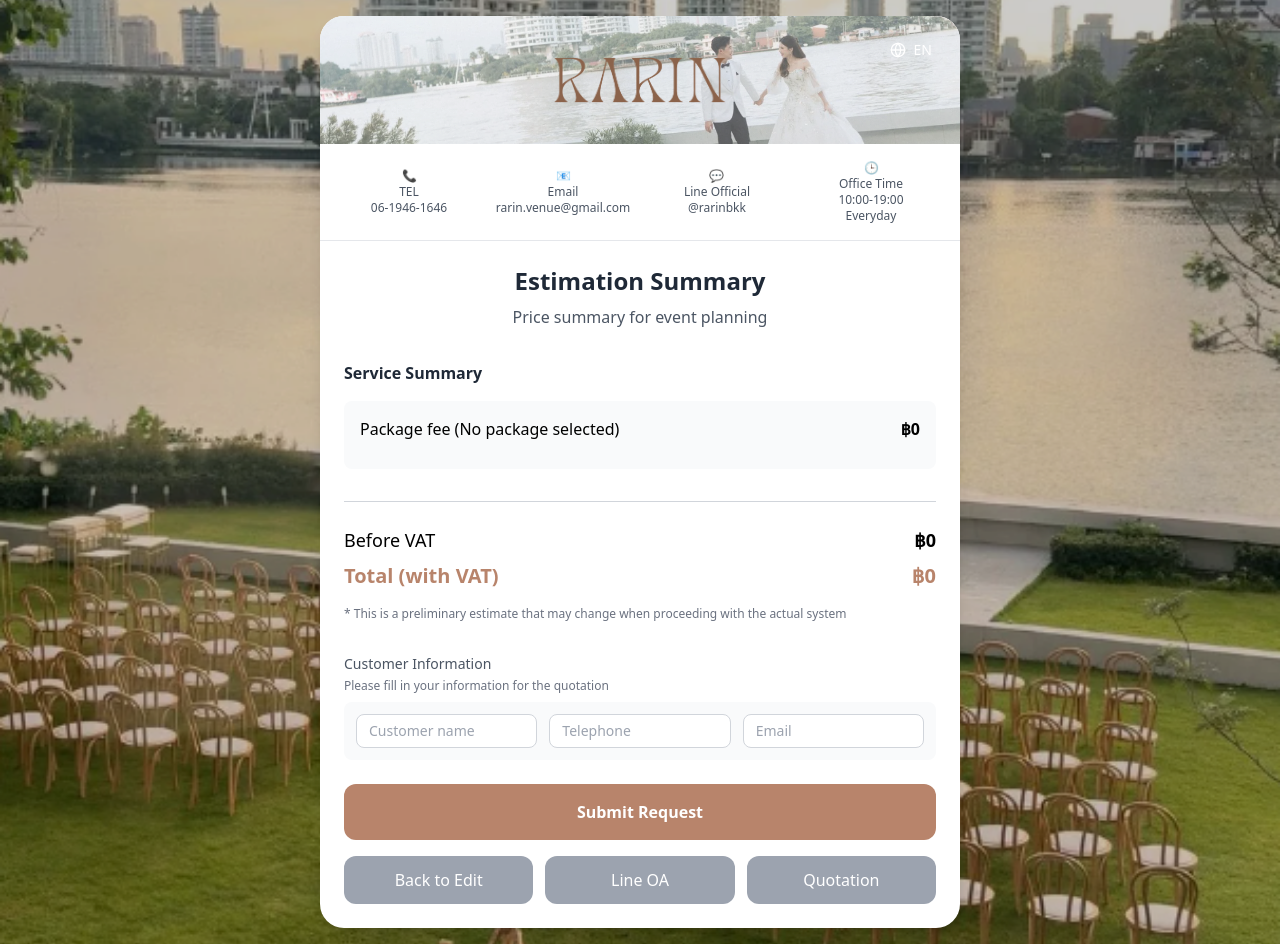
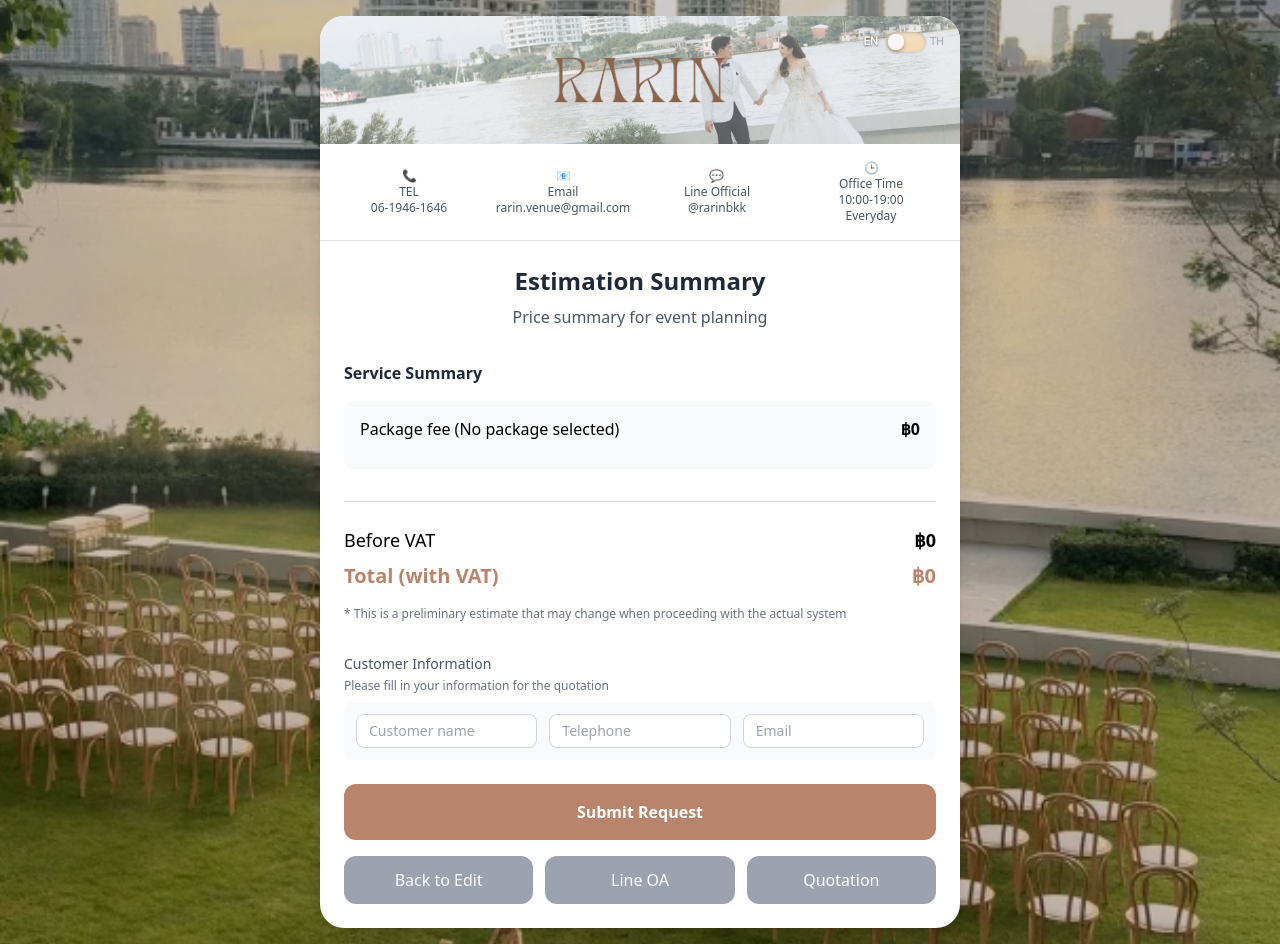
Before and after one commit to kotchapunss/rarin, a React (Vite) app: page /booking-confirmation in a window 1280 px wide. Built offline with nearby package versions, Linux system fonts and the light colour scheme.

Commit message:
fix wording and toggle language

```diff
--- a/package.json
+++ b/package.json
@@ -1,5 +1,5 @@
 {
-  "name": "varavela-selfcal-minimal-brown",
+  "name": "rarin",
   "version": "0.0.1",
   "private": true,
   "type": "module",
--- a/src/components/LanguageToggle.jsx
+++ b/src/components/LanguageToggle.jsx
@@ -1,5 +1,4 @@
 import React from 'react'
-import { Globe } from 'lucide-react'
 import { useStore } from '../store'
 import { useTranslations } from '../i18n'
 
@@ -9,14 +8,16 @@ export default function LanguageToggle() {
 
   return (
     <div className="relative">
-      <button
-        onClick={() => setLanguage(language === 'en' ? 'th' : 'en')}
-        className="flex items-center gap-2 px-3 py-2 rounded-lg text-sm text-white hover:bg-white/10 transition"
-        title={t.language}
-      >
-        <Globe className="w-4 h-4" />
-        <span>{language === 'en' ? 'EN' : 'TH'}</span>
-      </button>
+      <label className={`toggle-switch ${language}`} title={t.language}>
+        <span className="toggle-text en">EN</span>
+        <input
+          type="checkbox"
+          checked={language === 'th'}
+          onChange={() => setLanguage(language === 'en' ? 'th' : 'en')}
+        />
+        <span className="slider"></span>
+        <span className="toggle-text th">TH</span>
+      </label>
     </div>
   )
 }
--- a/src/components/PackageCard.jsx
+++ b/src/components/PackageCard.jsx
@@ -84,7 +84,7 @@ export default function PackageCard({ item, isPopular = false }) {
             <div className="flex items-center gap-4 text-sm text-gray-600">
               {type === 'event' ? (
                 <>
-                  <span>{language === 'th' ? 'ขั้นต่ำ' : 'Min'} ฿{item.minSpend?.toLocaleString() || '0'}</span>
+                  <span>{language === 'th' ? 'ใช้จ่ายขั้นต่ำเกิน' : 'Minimum spending over'} ฿{item.minSpend?.toLocaleString() || '0'}</span>
                   {packageInfo.capacity && (
                     <>
                       <span>•</span>
--- a/src/components/Step4AddonsSelect.jsx
+++ b/src/components/Step4AddonsSelect.jsx
@@ -76,7 +76,6 @@ export default function AddonsSelect() {
             name: budget4Data.items.water_blessing.name,
             shortName: budget4Data.items.water_blessing.shortName,
             description: budget4Data.items.water_blessing.description,
-            minGuests: 50,
             price: 35000,
             type: "checkbox",
             details: budget4Data.items.water_blessing.details
@@ -86,7 +85,6 @@ export default function AddonsSelect() {
             name: budget4Data.items.monk_blessing.name,
             shortName: budget4Data.items.monk_blessing.shortName,
             description: budget4Data.items.monk_blessing.description,
-            minGuests: 30,
             price: 35000,
             type: "checkbox",
             details: budget4Data.items.monk_blessing.details
@@ -96,7 +94,6 @@ export default function AddonsSelect() {
             name: budget4Data.items.tea_ceremony.name,
             shortName: budget4Data.items.tea_ceremony.shortName,
             description: budget4Data.items.tea_ceremony.description,
-            minGuests: 30,
             price: 35000,
             type: "checkbox",
             details: budget4Data.items.tea_ceremony.details
@@ -106,7 +103,6 @@ export default function AddonsSelect() {
             name: budget4Data.items.vow_ceremony.name,
             shortName: budget4Data.items.vow_ceremony.shortName,
             description: budget4Data.items.vow_ceremony.description,
-            minGuests: 40,
             price: 35000,
             type: "checkbox",
             details: budget4Data.items.vow_ceremony.details
@@ -177,7 +173,7 @@ export default function AddonsSelect() {
             id: "western_thai_course_menu",
             name: budget4Data.items.western_thai_course_menu.name,
             description: budget4Data.items.western_thai_course_menu.description,
-            price: 1800,
+            price: 1890,
             type: "auto",
             unit: budget4Data.items.western_thai_course_menu.unit
           }
--- a/src/languages/en.json
+++ b/src/languages/en.json
@@ -94,7 +94,7 @@
   "packagesData": {
     "wedding": {
       "w1": {
-        "name": "Minimoon Light Package",
+        "name": "Mini Moonlight Package",
         "description": "For small wedding not over 50 guests",
         "area": "Moonlight Room",
         "capacity": "Up to 50 guests"
@@ -151,30 +151,30 @@
     "event": {
       "e1": {
         "name": "SMALL",
-        "description": "Minimum Spending ฿30,000",
+        "description": "When spending on food & beverage meets minimum ฿30,000, no venue rental fee applies.",
         "area": "Moonlight Room",
         "capacity": "20-60 guests",
         "maxCapacity": 60
       },
       "e2": {
         "name": "MEDIUM",
-        "description": "Minimum Spending ฿80,000",
+        "description": "When spending on food & beverage meets minimum ฿80,000, no venue rental fee applies.",
         "area": "Ballad Riverside Restaurant",
         "capacity": "51-100 guests",
         "maxCapacity": 100
       },
       "e3": {
         "name": "LARGE",
-        "description": "Minimum Spending ฿120,000",
+        "description": "When spending on food & beverage meets minimum ฿120,000, no venue rental fee applies.",
         "area": "Rarin Hall",
         "capacity": "100-200 guests",
         "maxCapacity": 200
       },
       "e4": {
-        "name": "RARIN VENUE (Except Ballad)",
-        "description": "Minimum Rental ฿200,000 (Mon-Fri) / ฿250,000 (Sat-Sun)",
-        "area": "Rarin Venue (Except Ballad)",
-        "capacity": "200-400 guests",
+        "name": "RARIN VENUE (Except Ballad Riverside Restaurant / Rooftop Bar)",
+        "description": "When spending on food & beverage meets minimum ฿200,000  or ฿250,000, no venue rental fee applies.",
+        "area": "Rarin Venue (Except Ballad Riverside Restaurant / Rooftop Bar)",
+        "capacity": "100-400 guests",
         "maxCapacity": 400
       }
     },
@@ -442,8 +442,7 @@
       },
       "e4": {
         "features": [
-          "Entire Rarin Venue (Except Ballad Riverside Restaurant)"
-        ],
+          "Entire Rarin Venue (Except Ballad Riverside Restaurant / Rooftop Bar)"        ],
         "equipmentServices": [],
         "limits": [
           "Minimum Spending ฿200,000 on Mon-Fri",
--- a/src/styles.css
+++ b/src/styles.css
@@ -127,3 +127,80 @@ html {
 .scrollbar-hide::-webkit-scrollbar {
   display: none;  /* Chrome, Safari and Opera */
 }
+
+/* Toggle Switch Styles */
+.toggle-switch {
+  display: flex;
+  align-items: center;
+  gap: 4px;
+  cursor: pointer;
+}
+
+.toggle-switch input {
+  opacity: 0;
+  width: 0;
+  height: 0;
+}
+
+.slider {
+  position: relative;
+  display: inline-block;
+  width: 40px;
+  height: 20px;
+  background: linear-gradient(to bottom, #f1dfc5 0%, #f4d9b2 100%);
+  transition: .4s;
+  border-radius: 20px;
+  cursor: pointer;
+  box-shadow: inset 0 1px 3px rgba(0,0,0,0.2), 0 1px 2px rgba(0,0,0,0.1);
+}
+
+.slider:before {
+  position: absolute;
+  content: "";
+  height: 16px;
+  width: 16px;
+  left: 2px;
+  bottom: 2px;
+  background: linear-gradient(to bottom, #f6f4f4 0%, #f6f4f4 100%);
+  transition: .4s;
+  border-radius: 50%;
+  box-shadow: 0 2px 4px rgba(0,0,0,0.3), inset 0 1px 1px rgba(255,255,255,0.8);
+}
+
+.toggle-switch input:checked + .slider {
+  background: linear-gradient(to bottom, #f4d9b2 0%, #f1dfc5 100%);
+  box-shadow: inset 0 1px 3px rgba(0,0,0,0.3), 0 1px 2px rgba(0,0,0,0.1);
+}
+
+.toggle-switch input:checked + .slider:before {
+  transform: translateX(20px);
+  box-shadow: 0 2px 4px rgba(0,0,0,0.3), inset 0 1px 1px rgba(255,255,255,0.8);
+}
+
+.toggle-text {
+  font-size: 12px;
+  font-family: 'Sukhumvit Set', sans-serif;
+  transition: color 0.4s;
+}
+
+.toggle-switch.en .en {
+  color: white;
+  text-shadow: 0 1px 2px rgba(0,0,0,0.5);
+  font-weight: bold;
+}
+
+.toggle-switch.en .th {
+  color: #9ca3af;
+  font-weight: normal;
+}
+
+.toggle-switch.th .th {
+  color: white;
+  text-shadow: 0 1px 2px rgba(0,0,0,0.5);
+  font-weight: bold;
+}
+
+.toggle-switch.th .en {
+  color: #9ca3af;
+  font-weight: normal;
+}
```
Also changed, not shown: src/languages/th.json (+47 -48 lines), 2 other files (tests, documents, lock files or other folders).
